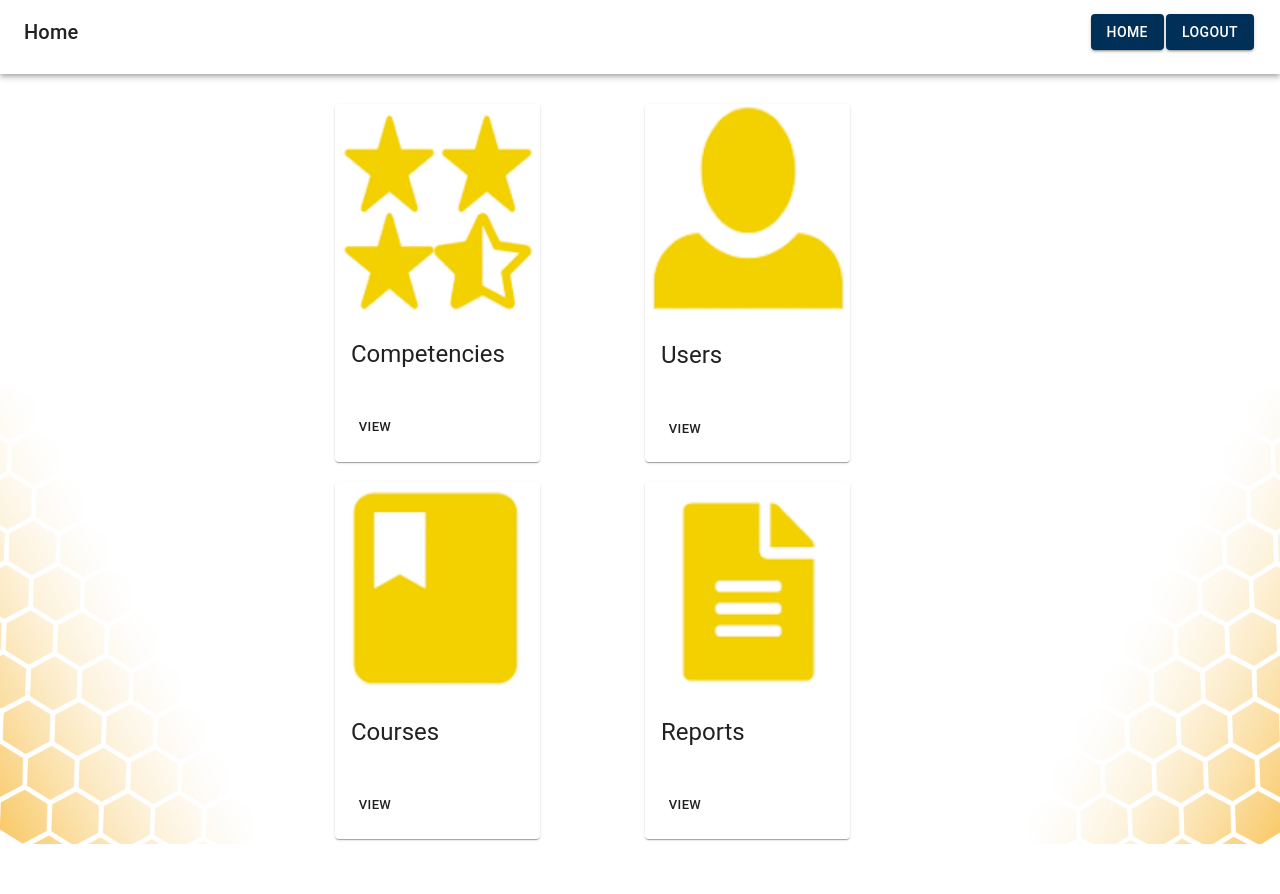
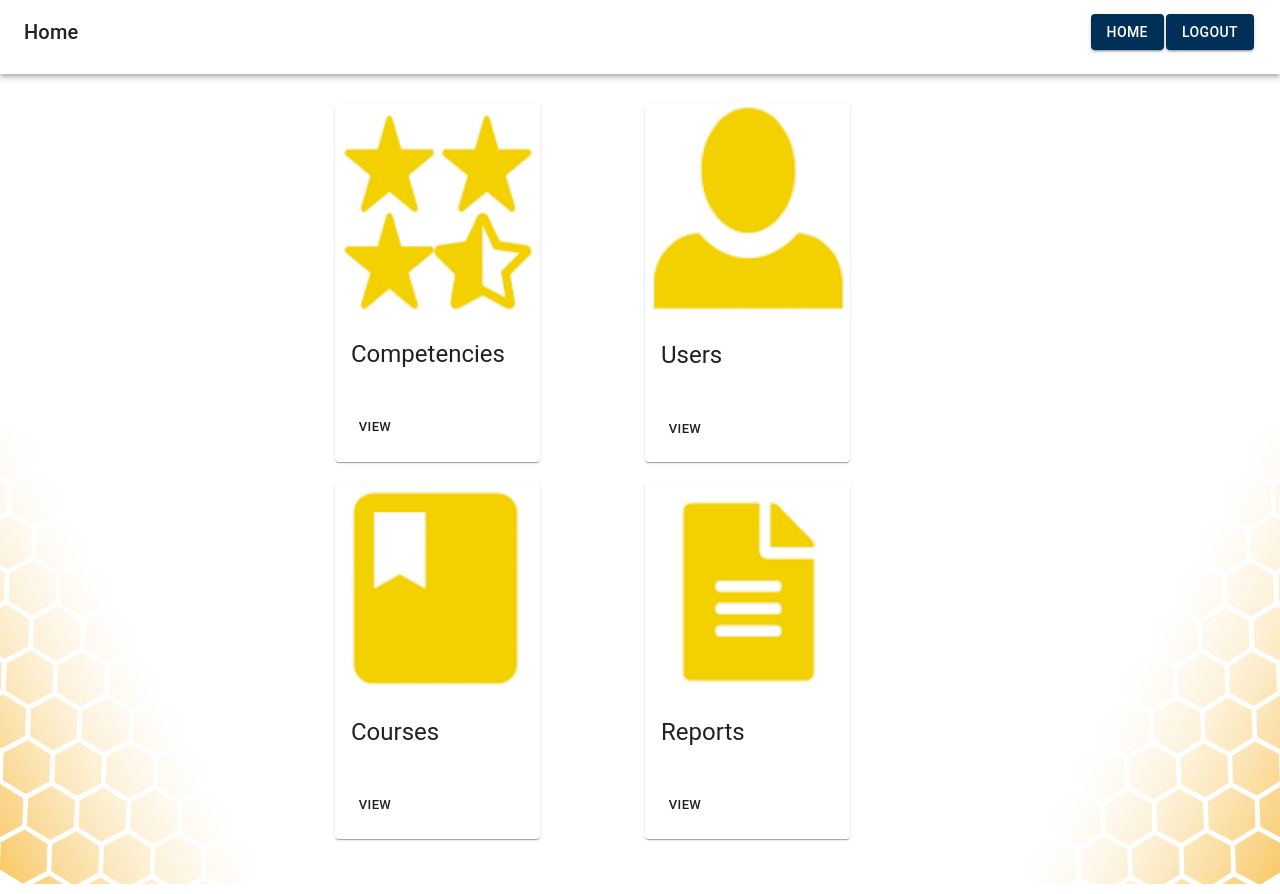
Before and after one commit to Excel-Tracker-Team-9302/excel-tracker, a React (Create React App) app in the folder excel-tracker-application/: page /dashboard in a window 1280 px wide. Built offline with nearby package versions, Linux system fonts and the light colour scheme.

Commit message:
Changed password on register

```diff
--- a/excel-tracker-application/src/components/Register.js
+++ b/excel-tracker-application/src/components/Register.js
@@ -11,7 +11,7 @@ class Register extends Component {
             <div className='Register'>
               <h1>Register a new user</h1>
               <div>Enter new username: <input type='text' placeholder='Username'/></div>
-              <div>Enter new password: <input type='text' placeholder='Password'/></div>
+              <div>Enter new password: <input type='password' placeholder='Password'/></div>
               <BasicButton label={'Register'} onClick={this.handleClick}/>
             </div>
         );
--- a/excel-tracker-application/src/styles/Dashboard.css
+++ b/excel-tracker-application/src/styles/Dashboard.css
@@ -4,5 +4,5 @@
     background-size: 100%;
     background-repeat: no-repeat;
     background-position: bottom;
-    height: 95vh;
+    height: 100vh;
 }
```
